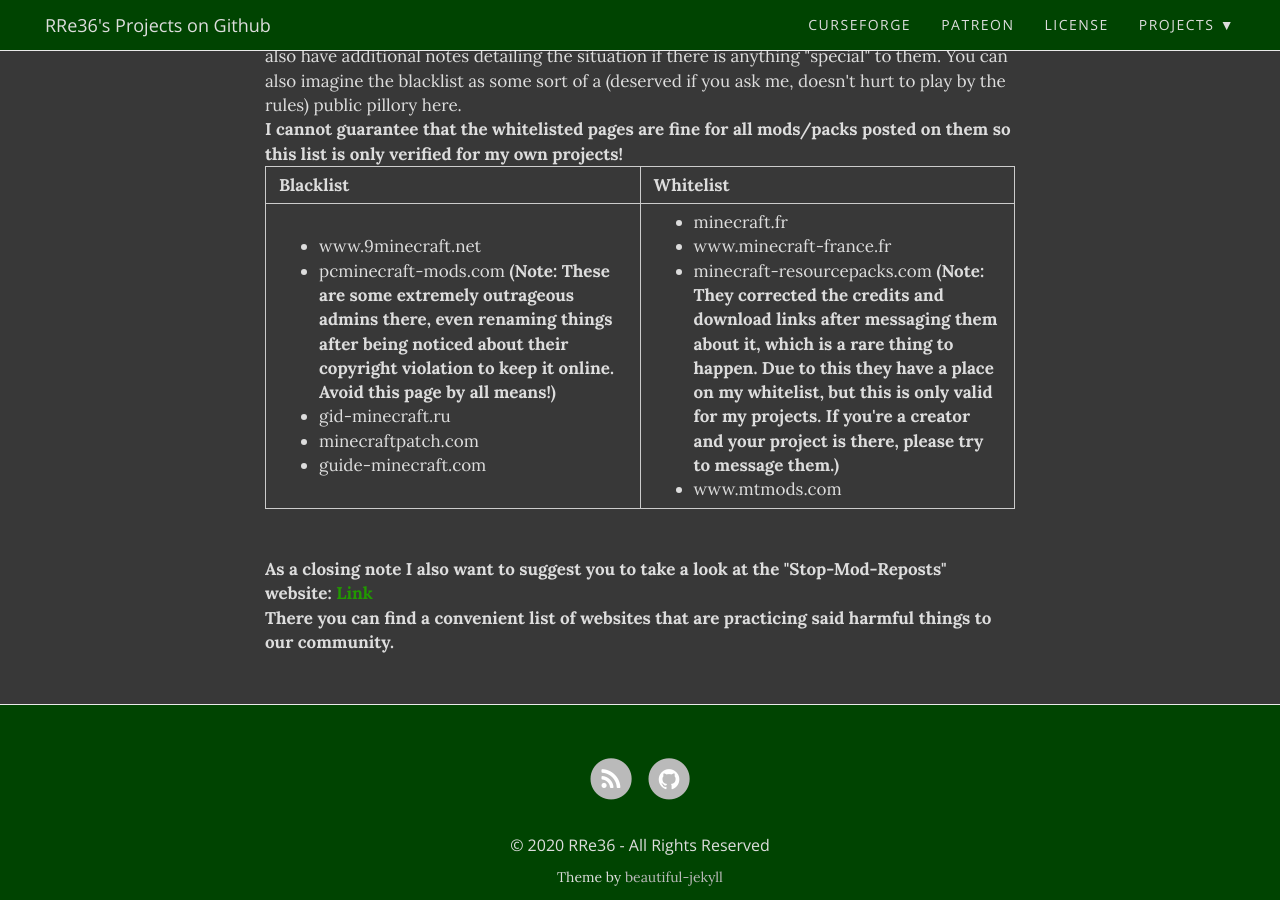
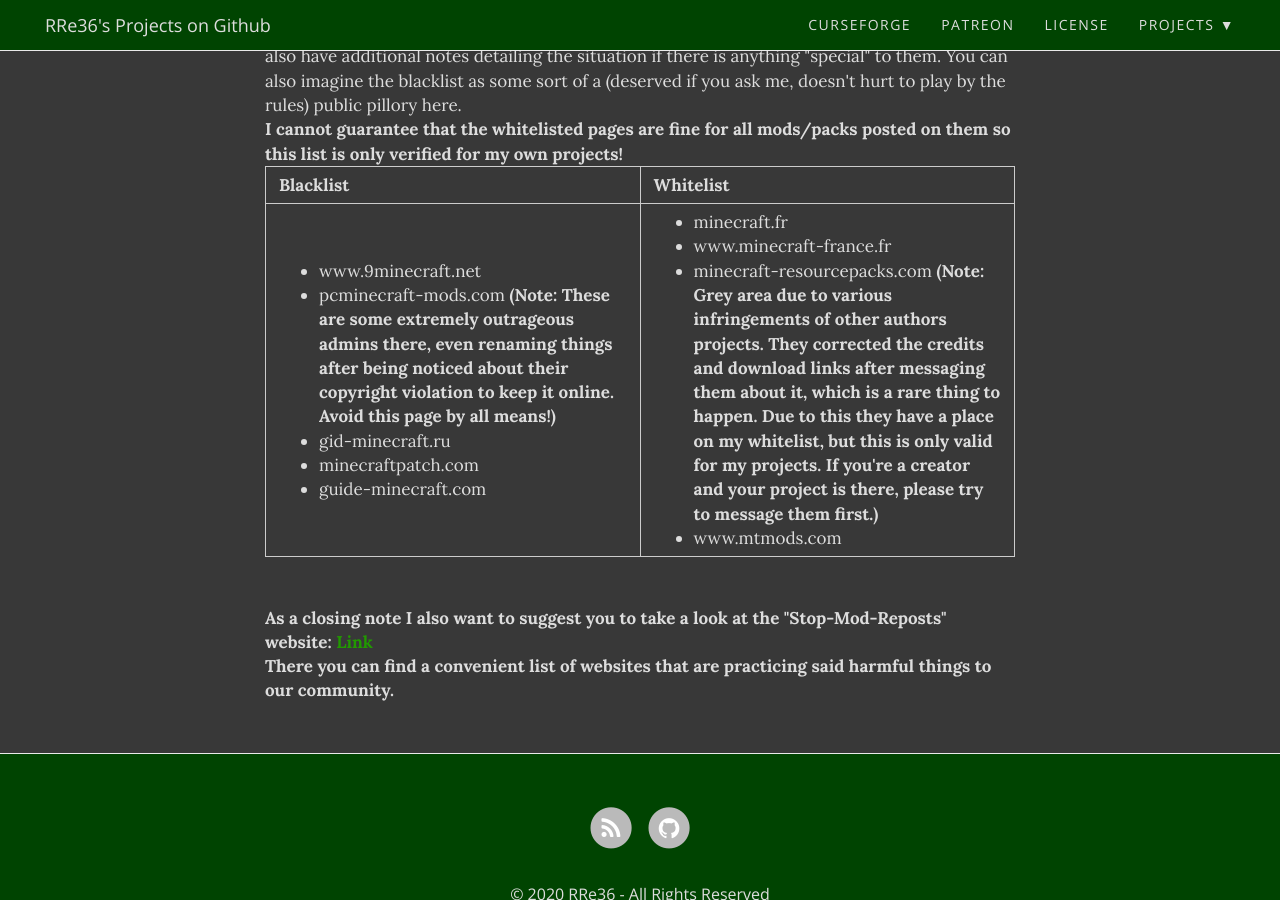
Before and after one commit to rre36/rre36.github.io, a Jekyll site: the page built from piracy.html, in a window 1280 px wide and 900 px high, scrolled down 910 px. Built offline with Jekyll 4.4.1, drawn with Linux system fonts in a browser that asks for light colours; nearby versions of some CDN libraries.

Commit message:
Update piracy.html

```diff
--- a/piracy.html
+++ b/piracy.html
@@ -47,7 +47,7 @@
             <ul style="list-style-type:disc;">
                 <li>minecraft.fr</li>
                 <li>www.minecraft-france.fr</li>
-                <li>minecraft-resourcepacks.com <strong>(Note: They corrected the credits and download links after messaging them about it, which is a rare thing to happen. Due to this they have a place on my whitelist, but this is only valid for my projects. If you're a creator and your project is there, please try to message them.)</strong></li>
+                <li>minecraft-resourcepacks.com <strong>(Note: Grey area due to various infringements of other authors projects. They corrected the credits and download links after messaging them about it, which is a rare thing to happen. Due to this they have a place on my whitelist, but this is only valid for my projects. If you're a creator and your project is there, please try to message them first.)</strong></li>
                 <li>www.mtmods.com</li>
             </ul>
           </td>
```
